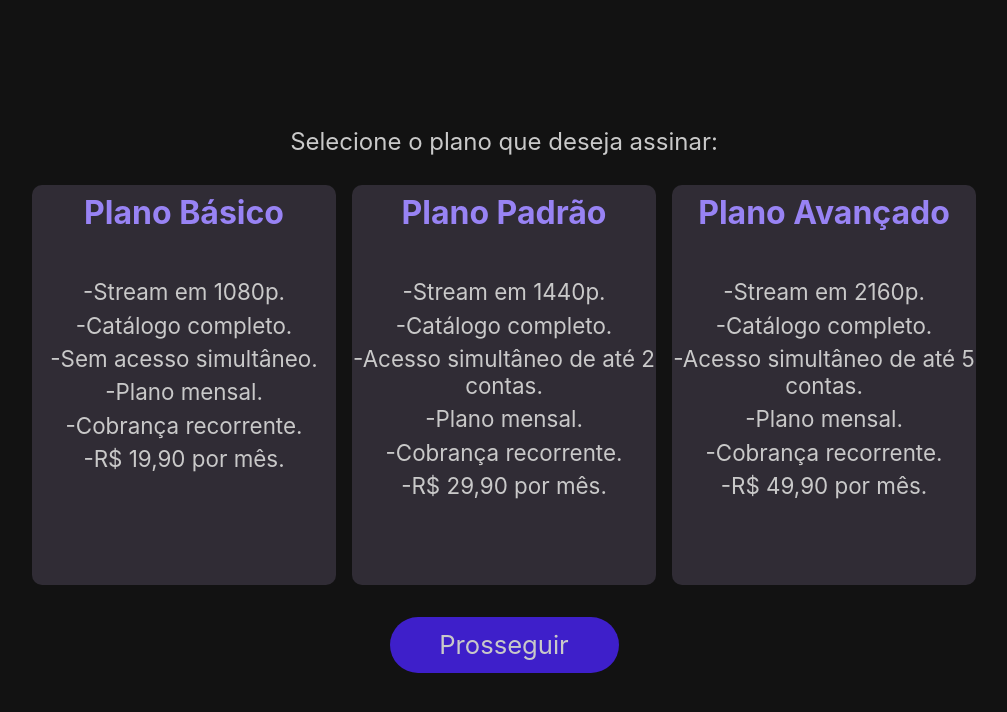
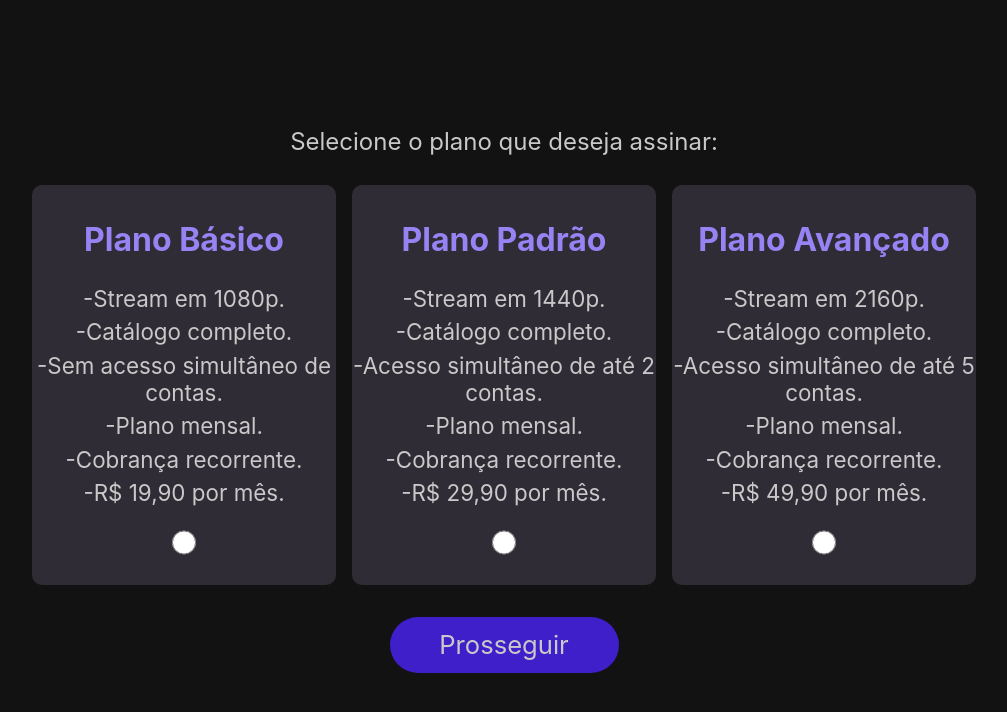
Before and after one commit to VitorCRF/KMFlix, a PHP site: page /html/planos.html in a window 1280 px wide. Shown: the top 712 px of the page, without its empty margins (136-1143 px from the left). Run offline with PHP 8.4, Linux system fonts and the light colour scheme.

Commit message:
Planos 1.1
-Adicionado caixa de seleção para cada plano (radio).
-Adicionado redirecionamento para a página de pagamento.

```diff
--- a/css/planos.css
+++ b/css/planos.css
@@ -22,8 +22,11 @@
 }
 
 .div-plano {
-    display: inline-block;
-    text-align: center;
+    display: flex;
+    flex-direction: row;
+    justify-content: center;
+    align-items: center;
+    vertical-align: center;
     width: 19rem;
     height: 25rem;
     border-radius: 10px;
@@ -40,7 +43,7 @@
 }
 
 .h1-plano-title {
-    padding-top: 0.5rem;
+    padding-top: 0.3rem;
     text-align: center;
     color: #9883F4;
     font-family: -apple-system, BlinkMacSystemFont, 'Segoe UI', Roboto, Oxygen, Ubuntu, Cantarell, 'Open Sans', 'Helvetica Neue', sans-serif;
@@ -60,7 +63,11 @@
 table {
 
     border-collapse: collapse;
-
-
     table-layout: fixed;
   }
+
+  .radio-selection {
+    margin-top: 1.5rem;
+    width: 1.56rem;
+    height: 1.56rem;
+  }
--- a/html/planos.html
+++ b/html/planos.html
@@ -9,7 +9,7 @@
         <link rel="stylesheet" type="text/css" href="../css/planos.css">
         <link rel="shortcut icon" href="../public/logo.png">
         <script type="text/javascript" src="../js/jquery-3.5.1.js"></script>
-        <script type="text/javascript" src="../js/planosSrcipt.js"></script>
+        <script type="text/javascript" src="../js/planosScript.js"></script>
 
     </head>
 
@@ -30,41 +30,63 @@
                     <tr>
                         <td>
                             <div class="div-plano" style="margin-right: 1rem;">
-                                <h1 class="h1-plano-title">Plano Básico</h1>
-                                <br><br>
-                                <p class="p-plano-text">-Stream em 1080p.</p>
-                                <p class="p-plano-text">-Catálogo completo.</p>
-                                <p class="p-plano-text">-Sem acesso simultâneo.</p>
-                                <p class="p-plano-text">-Plano mensal.</p>
-                                <p class="p-plano-text">-Cobrança recorrente.</p>
-                                <p class="p-plano-text">-R$ 19,90 por mês.</p>
+
+                                <table>
+
+                                    <tr><td><h1 class="h1-plano-title">Plano Básico</h1></td></tr>
+                                    <tr><td><br><p class="p-plano-text">-Stream em 1080p.</p></td></tr>
+                                    <tr><td><p class="p-plano-text">-Catálogo completo.</p></td></tr>
+                                    <tr><td><p class="p-plano-text">-Sem acesso simultâneo de contas.</p></td></tr>
+                                    <tr><td><p class="p-plano-text">-Plano mensal.</p></td></tr>
+                                    <tr><td><p class="p-plano-text">-Cobrança recorrente.</p></td></tr>
+                                    <tr><td><p class="p-plano-text">-R$ 19,90 por mês.</p></td></tr>
+                                    <tr><td align="center"><input type="radio" id="radio1" name="plano" value="9,90" class="radio-selection"></td></tr>
+                                    <tr><td></td></tr>
+
+                                </table>
+
                             </div>
                         </td>
 
                         <td>
+
                             <div class="div-plano">
-                                <h1 class="h1-plano-title">Plano Padrão</h1>
-                                <br><br>
-                                <p class="p-plano-text">-Stream em 1440p.</p>
-                                <p class="p-plano-text">-Catálogo completo.</p>
-                                <p class="p-plano-text">-Acesso simultâneo de até 2 contas.</p>
-                                <p class="p-plano-text">-Plano mensal.</p>
-                                <p class="p-plano-text">-Cobrança recorrente.</p>
-                                <p class="p-plano-text">-R$ 29,90 por mês.</p>
+
+                                <table>
+
+                                    <tr><td><h1 class="h1-plano-title">Plano Padrão</h1></td></tr>
+                                    <tr><td><br><p class="p-plano-text">-Stream em 1440p.</p></td></tr>
+                                    <tr><td><p class="p-plano-text">-Catálogo completo.</p></td></tr>
+                                    <tr><td><p class="p-plano-text">-Acesso simultâneo de até 2 contas.</p></td></tr>
+                                    <tr><td><p class="p-plano-text">-Plano mensal.</p></td></tr>
+                                    <tr><td><p class="p-plano-text">-Cobrança recorrente.</p></td></tr>
+                                    <tr><td><p class="p-plano-text">-R$ 29,90 por mês.</p></td></tr>
+                                    <tr><td align="center"><input type="radio" id="radio2" name="plano" value="29,90" class="radio-selection"></td></tr>
+
+                                </table>
+
                             </div>
                         </td>
 
                         <td>
+
                             <div class="div-plano" style="margin-left: 1rem;">
-                                <h1 class="h1-plano-title">Plano Avançado</h1>
-                                <br><br>
-                                <p class="p-plano-text">-Stream em 2160p.</p>
-                                <p class="p-plano-text">-Catálogo completo.</p>
-                                <p class="p-plano-text">-Acesso simultâneo de até 5 contas.</p>
-                                <p class="p-plano-text">-Plano mensal.</p>
-                                <p class="p-plano-text">-Cobrança recorrente.</p>
-                                <p class="p-plano-text">-R$ 49,90 por mês.</p>
+
+                                <table>
+
+                                    <tr><td><h1 class="h1-plano-title">Plano Avançado</h1></td></tr>
+                                    <tr><td><br><p class="p-plano-text">-Stream em 2160p.</p></td></tr>
+                                    <tr><td><p class="p-plano-text">-Catálogo completo.</p></td></tr>
+                                    <tr><td><p class="p-plano-text">-Acesso simultâneo de até 5 contas.</p></td></tr>
+                                    <tr><td><p class="p-plano-text">-Plano mensal.</p></td></tr>
+                                    <tr><td><p class="p-plano-text">-Cobrança recorrente.</p></td></tr>
+                                    <tr><td><p class="p-plano-text">-R$ 49,90 por mês.</p></td></tr>
+                                    <tr><td align="center"><input type="radio" id="radio3" name="plano" value="49,90" class="radio-selection"></td></tr>
+
+                                </table>
+
                             </div>
+
                         </td>
 
                     </tr>
--- a/js/cadastroScript.js
+++ b/js/cadastroScript.js
@@ -21,6 +21,7 @@ $(document).ready(function(){
         if (prosseguir === true) {
             enviarInfos();
             console.log("Prosseguir true")
+            window.location = "../html/planos.html"
         }
         else {
             console.log("Prosseguir false")
--- /dev/null
+++ b/js/planosScript.js
@@ -0,0 +1,20 @@
+
+$(document).ready(function() {
+
+ $(".botao-prosseguir").click(function() {
+
+    var radioSelection = $('input[name=plano]:checked').val();
+
+    if (radioSelection === "19,90") {
+      window.location="../html/pagamento.html";
+    }
+    else if (radioSelection === "29,90") {
+      window.location="../html/pagamento.html";
+    }
+    else if (radioSelection === "49,90") {
+      window.location="../html/pagamento.html";
+    }
+
+ })
+
+});
```
Also changed, not shown: js/planosSrcript.js (deleted).
